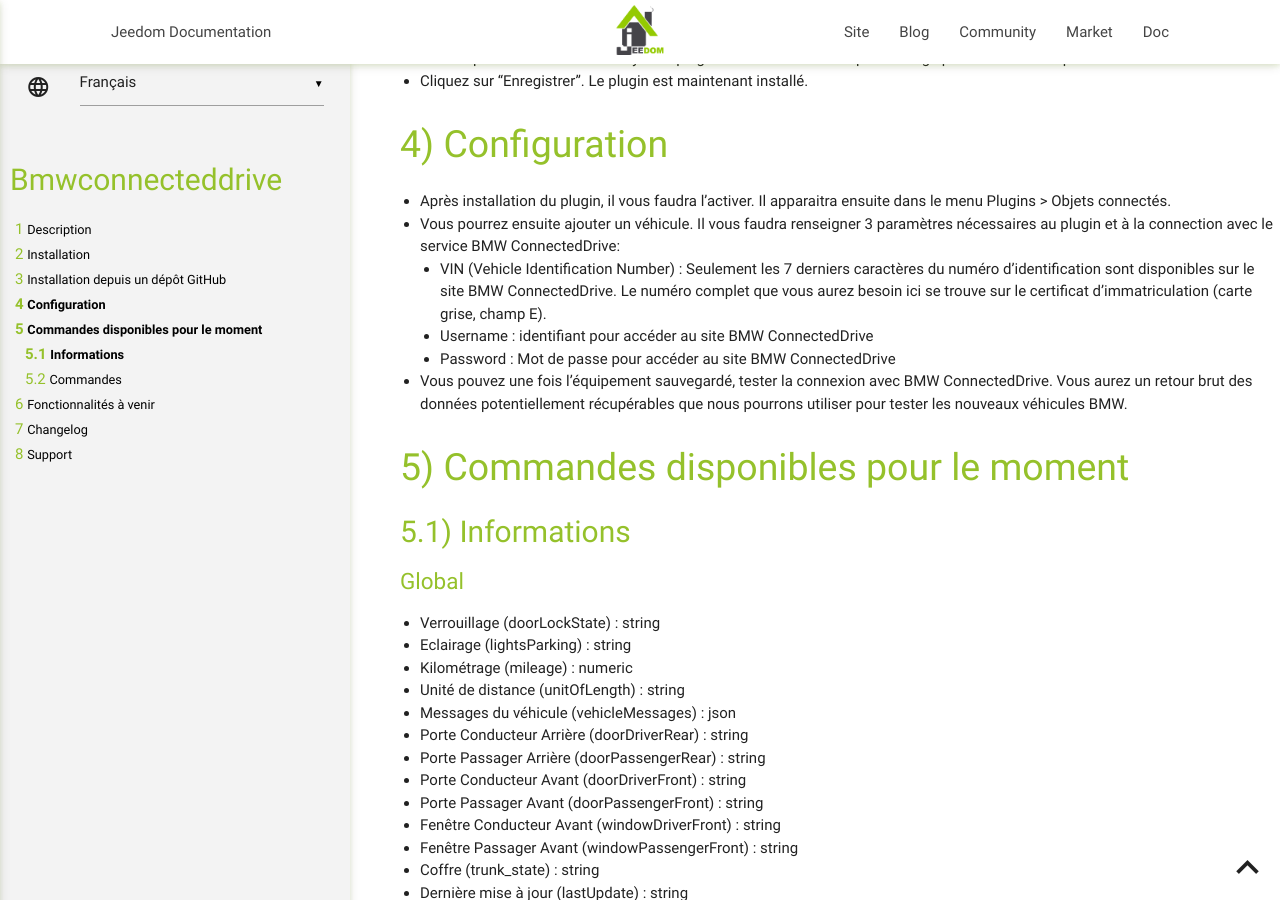
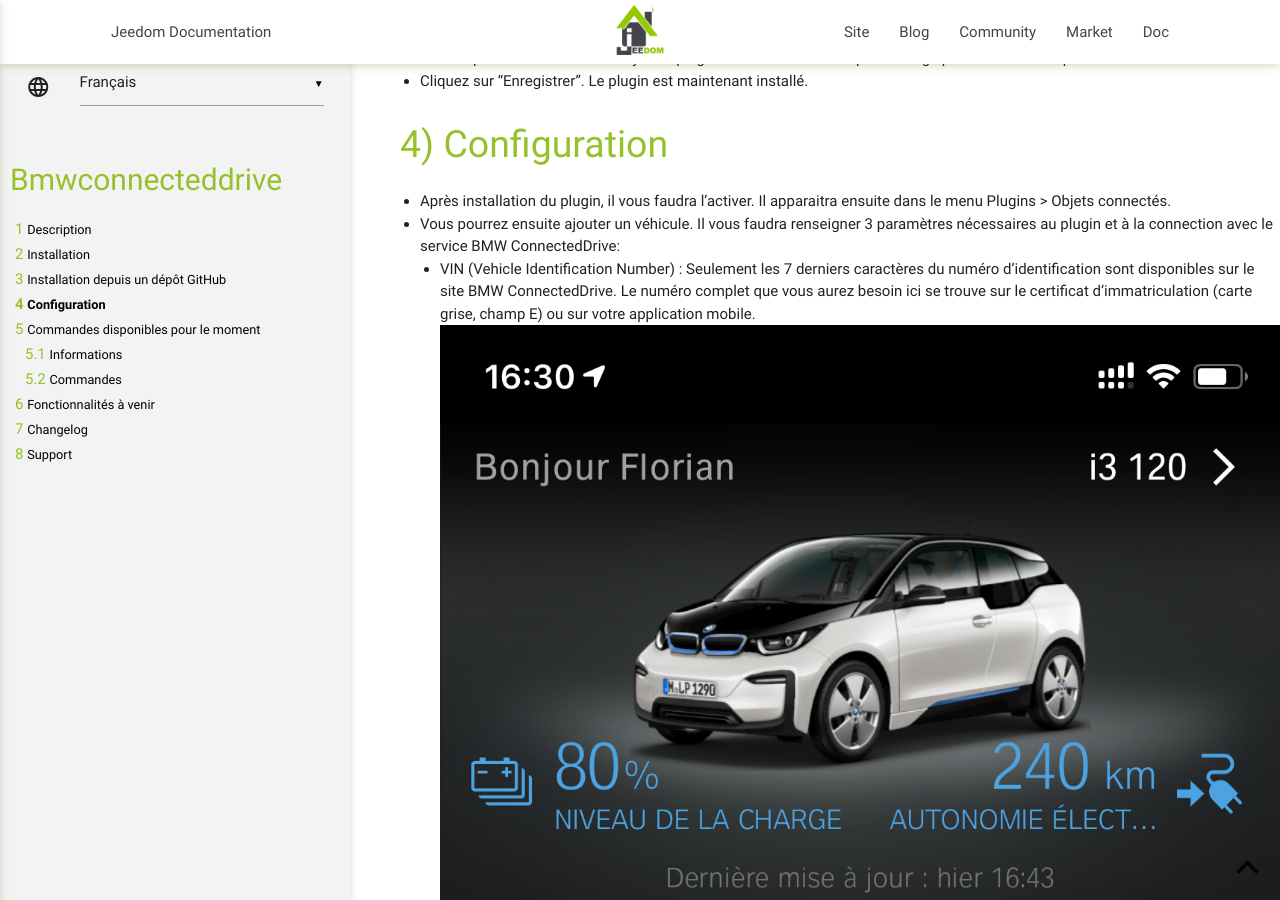
Before and after one commit to flabadens/BMWConnectedDrive, a Jekyll site: the page built from docs/fr_FR/index.md, in a window 1280 px wide and 900 px high, scrolled down 548 px. Built offline with Jekyll 4.4.1, drawn with Linux system fonts in a browser that asks for light colours; our own code applies the rules of GitHub Pages for plain Markdown files.

Commit message:
add image to doc

```diff
--- a/docs/fr_FR/index.md
+++ b/docs/fr_FR/index.md
@@ -32,7 +32,8 @@ Configuration
 - Après installation du plugin, il vous faudra l'activer. Il apparaitra ensuite dans le menu Plugins > Objets connectés.
 - Vous pourrez ensuite ajouter un véhicule.
 Il vous faudra renseigner 3 paramètres nécessaires au plugin et à la connection avec le service BMW ConnectedDrive:
-  - VIN (Vehicle Identification Number) : Seulement les 7 derniers caractères du numéro d'identification sont disponibles sur le site BMW ConnectedDrive. Le numéro complet que vous aurez besoin ici se trouve sur le certificat d'immatriculation (carte grise, champ E).
+  - VIN (Vehicle Identification Number) : Seulement les 7 derniers caractères du numéro d'identification sont disponibles sur le site BMW ConnectedDrive. Le numéro complet que vous aurez besoin ici se trouve sur le certificat d'immatriculation (carte grise, champ E) ou sur votre application mobile.
+  ![Ecran IOS](../assets/images/ecran_ios.PNG)
   - Username : identifiant pour accéder au site BMW ConnectedDrive
   - Password : Mot de passe pour accéder au site BMW ConnectedDrive
 - Vous pouvez une fois l'équipement sauvegardé, tester la connexion avec BMW ConnectedDrive. Vous aurez un retour brut des données potentiellement récupérables que nous pourrons utiliser pour tester les nouveaux véhicules BMW.
```
Also changed, not shown: docs/assets/images/ecran_ios.PNG (added).
